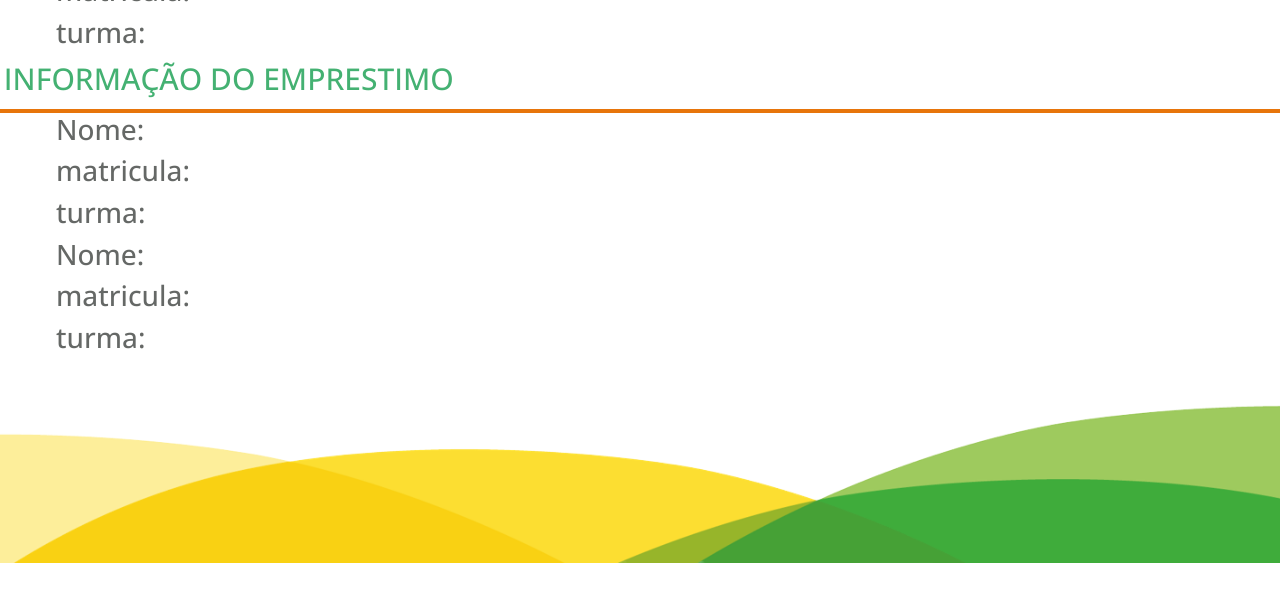
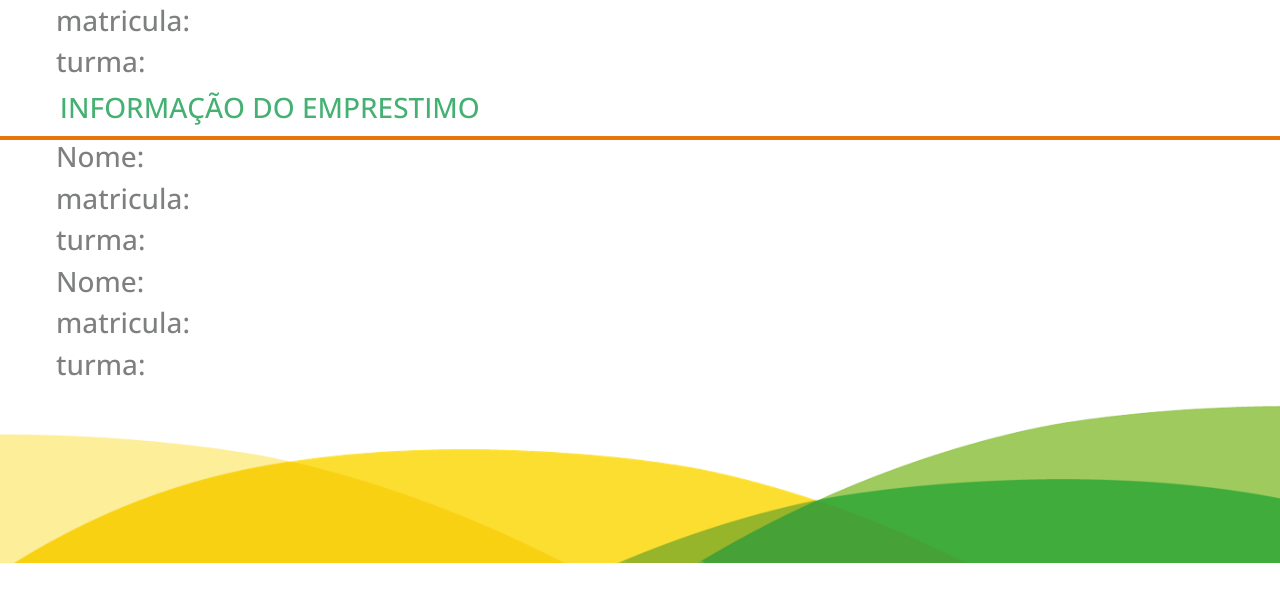
Before and after one commit to HenryV042/Sistema_Biblioteca, a PHP site: page /infom.php in a window 1280 px wide. Shown: the part 237-834 px from the top of the page. Before the commit the page ends 800 px from the top, so only its background shows below. Run offline with PHP 8.4, Linux system fonts and the light colour scheme; some libraries are stand-ins or nearby versions.

Commit message:
tela de emprestimo do aluno

```diff
--- a/paginaInformação/infom.php
+++ b/paginaInformação/infom.php
@@ -52,6 +52,10 @@
 
     <!-- corpo do site -->
     <main>
+        <a class="voltar" href="">
+        <i class="fa-solid fa-circle-arrow-left" style="color: #26a737;"></i>
+        </a>
+
         <div class="conteiner">
             <div class="informacao-aluno">
                 <h1 class="titulo">INFORMAÇÃO DO ALUNO</h1>
@@ -60,6 +64,7 @@
                 <h3 class="">Nome:<span></span></h3>
                 <h3 class="">matricula:<span></span></h3>
                 <h3 class="">turma:<span></span></h3>
+
                 </div>
 
 
--- a/paginaInformação/style.css
+++ b/paginaInformação/style.css
@@ -115,6 +115,8 @@ header {
 .logo_eeep{
    margin: 1px 30px 1px 27px;
    width: 8vw;
+   max-width: 100%;
+   height: auto;
 }
 
 .ret{
@@ -130,22 +132,27 @@ header {
    margin: 1px 0px 1px 30px;
 }
 
-
 /* corpo do site */
 main{
 
-    height: 65vh;
+    height: 90vh;
 }
+.voltar{
+   font-size: 200%;
+}
+
 /* fim corpo do site */
 .titulo{
     padding: 0.3vw;
     color: #44B172;
-    font-size: 30px;
+    font-size: 3.5vh;
+    margin-left:7vh;
 }
 
 .rot{
+   font-size: 2%;
     margin-left:7vh;
-    color: #656866;
+    color: #7d807e;
 }
 
 .linha{
@@ -157,5 +164,5 @@ background:#e7750b;
 
 
 /* media screen para dispositivos */
-
+@media(max-width ){}
 /* fim midia screen */
```
